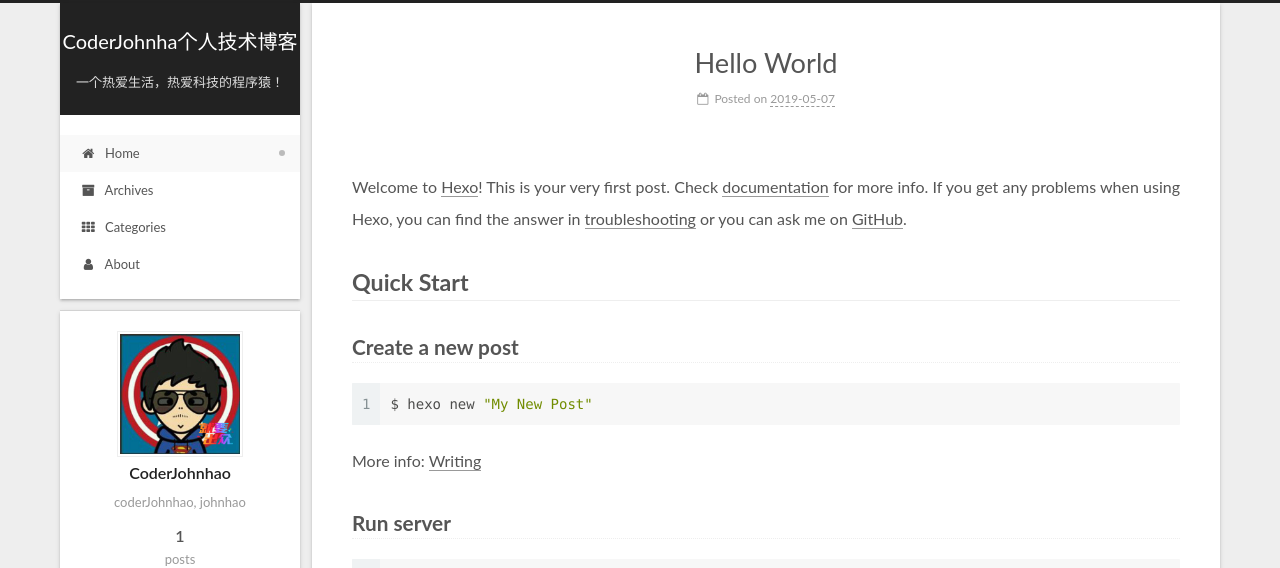
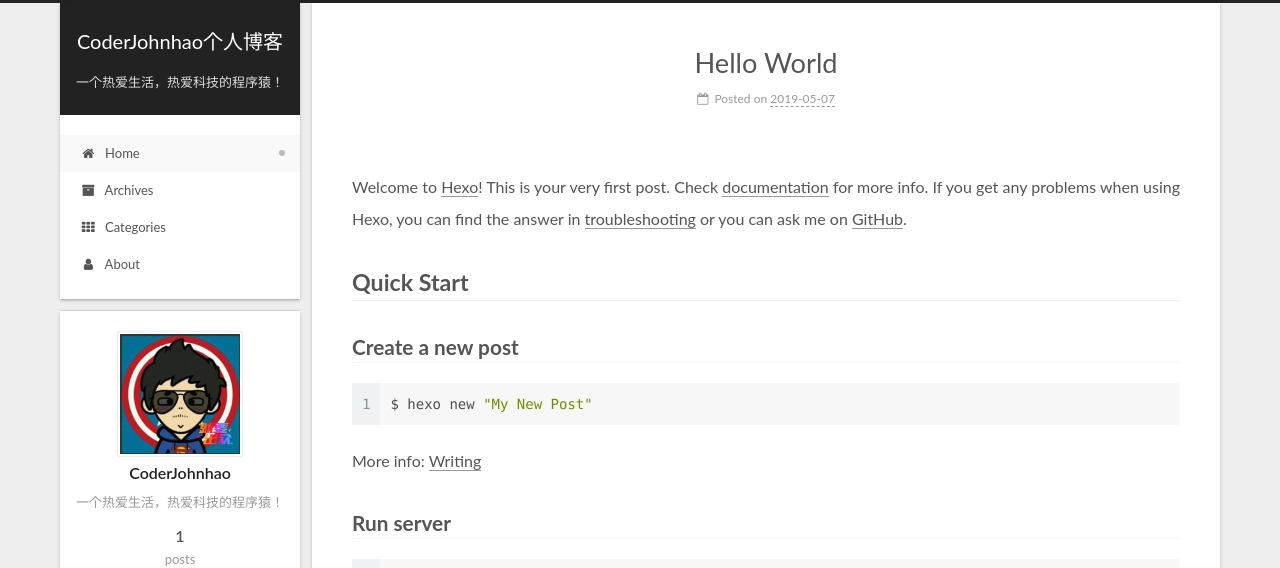
Before and after one commit to CoderJohnhao/CoderJohnhao.github.io, a plain HTML site: page index.html in a window 1280 px wide. Shown: the top 568 px of the page. Drawn offline with Linux system fonts and the light colour scheme.

Commit message:
Site updated: 2019-05-07 11:42:35

```diff
--- a/index.html
+++ b/index.html
@@ -96,17 +96,17 @@
 
 
 
-  <meta name="description" content="coderJohnhao, johnhao">
+  <meta name="description" content="一个热爱生活，热爱科技的程序猿！">
 <meta name="keywords" content="coderJohnhao, johnhao">
 <meta property="og:type" content="website">
-<meta property="og:title" content="CoderJohnha个人技术博客">
+<meta property="og:title" content="CoderJohnhao个人博客">
 <meta property="og:url" content="https://CoderJohnhao.github.io/index.html">
-<meta property="og:site_name" content="CoderJohnha个人技术博客">
-<meta property="og:description" content="coderJohnhao, johnhao">
+<meta property="og:site_name" content="CoderJohnhao个人博客">
+<meta property="og:description" content="一个热爱生活，热爱科技的程序猿！">
 <meta property="og:locale" content="中文">
 <meta name="twitter:card" content="summary">
-<meta name="twitter:title" content="CoderJohnha个人技术博客">
-<meta name="twitter:description" content="coderJohnhao, johnhao">
+<meta name="twitter:title" content="CoderJohnhao个人博客">
+<meta name="twitter:description" content="一个热爱生活，热爱科技的程序猿！">
 
 
 
@@ -124,7 +124,7 @@
   };
 </script>
 
-  <title>CoderJohnha个人技术博客</title>
+  <title>CoderJohnhao个人博客</title>
 
 
 
@@ -184,7 +184,7 @@
     <div class="custom-logo-site-title">
       <a href="/" class="brand" rel="start">
         <span class="logo-line-before"><i></i></span>
-        <span class="site-title">CoderJohnha个人技术博客</span>
+        <span class="site-title">CoderJohnhao个人博客</span>
         <span class="logo-line-after"><i></i></span>
       </a>
     </div>
@@ -332,12 +332,12 @@
 
     <span hidden itemprop="author" itemscope itemtype="http://schema.org/Person">
       <meta itemprop="name" content="CoderJohnhao">
-      <meta itemprop="description" content="coderJohnhao, johnhao">
+      <meta itemprop="description" content="一个热爱生活，热爱科技的程序猿！">
       <meta itemprop="image" content="/uploads/header.png">
     </span>
 
     <span hidden itemprop="publisher" itemscope itemtype="http://schema.org/Organization">
-      <meta itemprop="name" content="CoderJohnha个人技术博客">
+      <meta itemprop="name" content="CoderJohnhao个人博客">
     </span>
 
 
@@ -494,7 +494,7 @@
               <img class="site-author-image" itemprop="image" src="/uploads/header.png" alt="CoderJohnhao">
 
               <p class="site-author-name" itemprop="name">CoderJohnhao</p>
-              <div class="site-description motion-element" itemprop="description">coderJohnhao, johnhao</div>
+              <div class="site-description motion-element" itemprop="description">一个热爱生活，热爱科技的程序猿！</div>
           </div>
 
 
```
Also changed, not shown: 2019/05/07/hello-world/index.html (+6 -6 lines), archives/2019/05/index.html (+9 -9 lines), archives/2019/index.html (+9 -9 lines), archives/index.html (+9 -9 lines).
